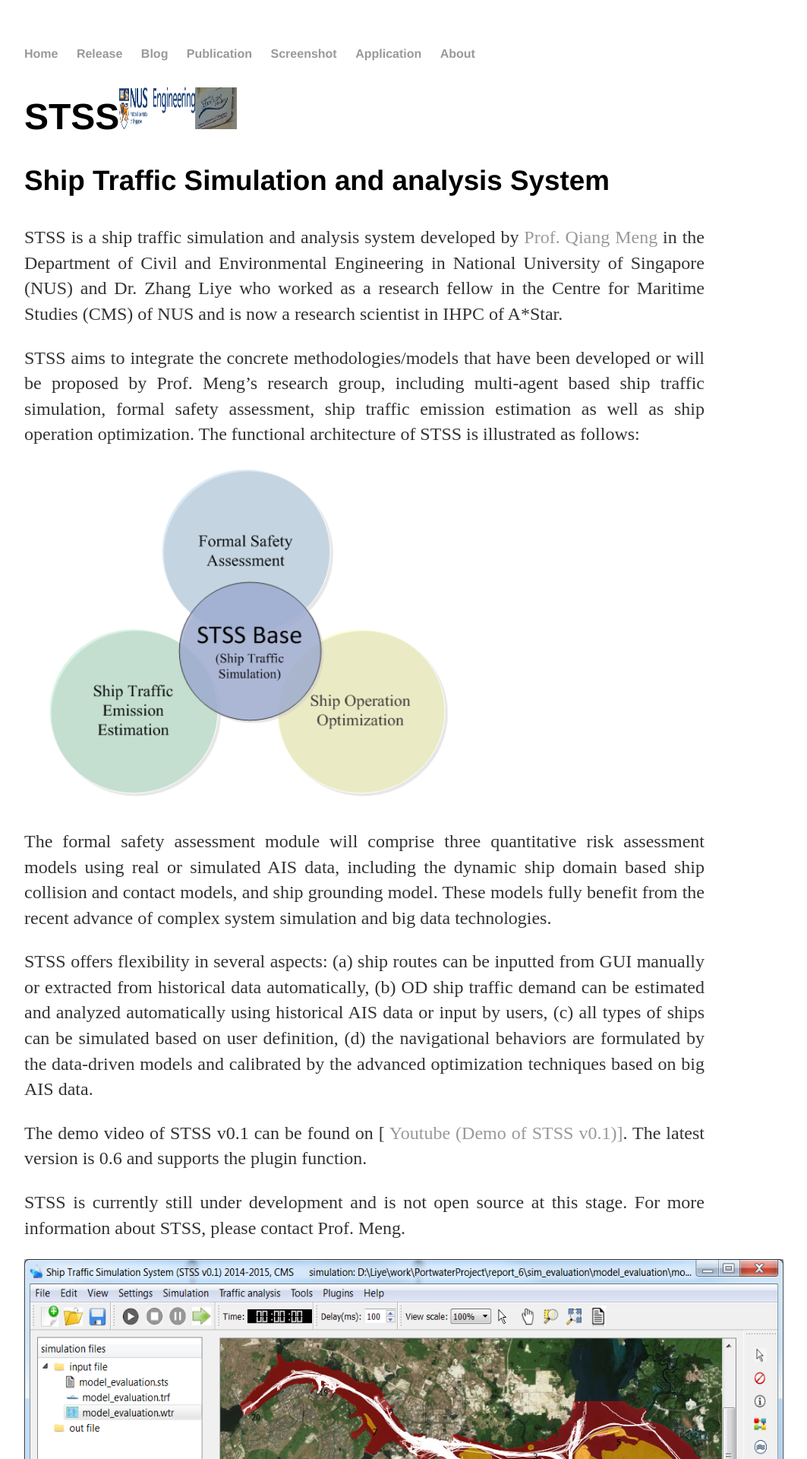
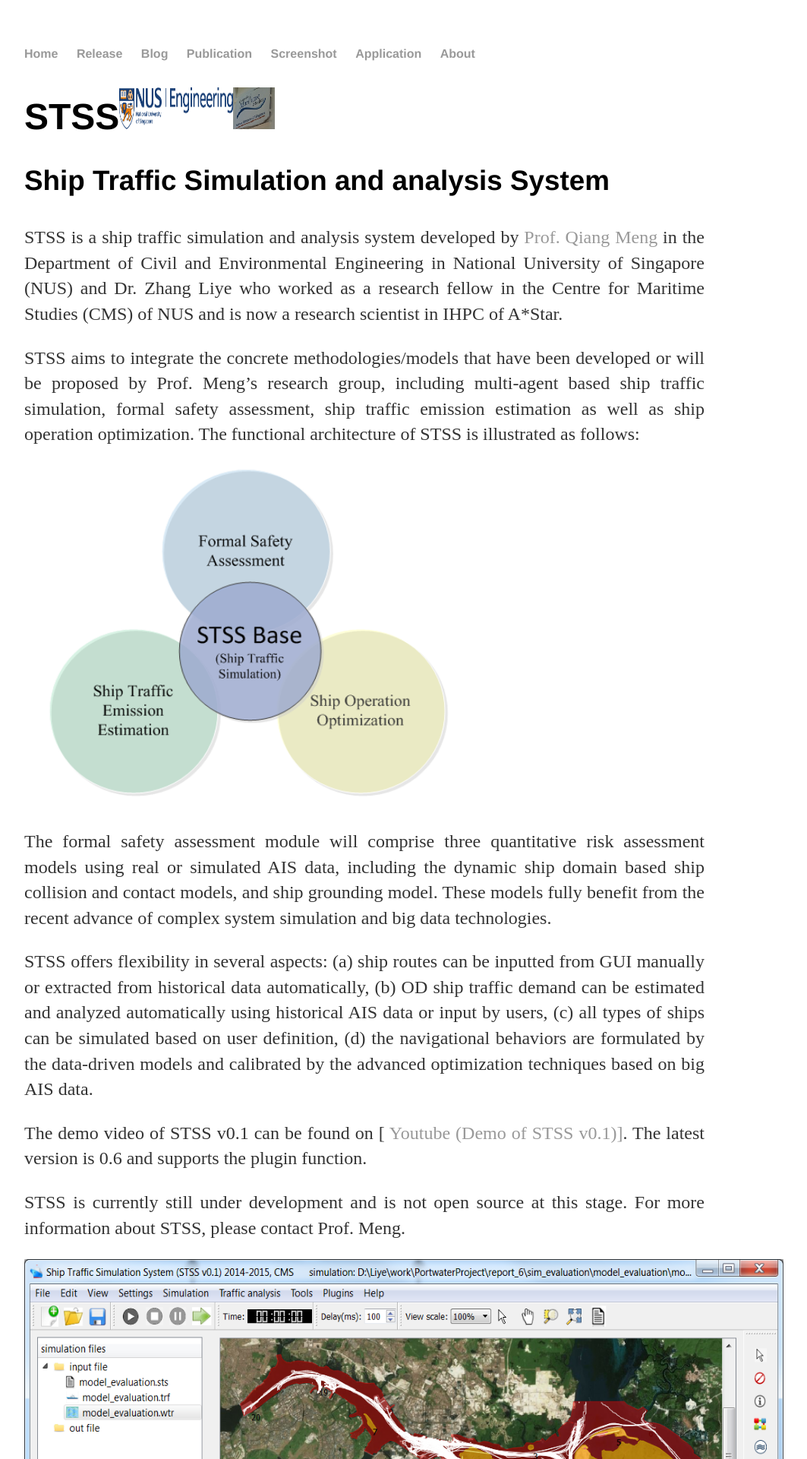
Before and after one commit to stss-maritime/stss-maritime.github.io, a Jekyll site: the page built from index.html, in a window 1280 px wide. Shown: the top 1920 px of the page at 76% size, without its empty margins (160-1223 px from the left). Built offline with Jekyll 4.4.1, drawn with Linux system fonts in a browser that asks for light colours.

Commit message:
revise about

```diff
--- a/index.html
+++ b/index.html
@@ -4,7 +4,7 @@
 ---
 
 		<div class="blurb">
-			<h1>STSS<img src="logo_ce.png" alt="HTML5 Icon", style="width:100px;height:55px;"><img src="cms-small.bmp" alt="HTML5 Icon", style="width:55px;height:55px;"></h1>
+			<h1>STSS<img src="logo_ce.png" alt="HTML5 Icon", style="width:150px;height:55px;"><img src="cms-small.bmp" alt="HTML5 Icon", style="width:55px;height:55px;"></h1>
             <h3>Ship Traffic Simulation and analysis System</h3>
 			<p align="justify">STSS is a ship traffic simulation and analysis system developed by <a href="/about">Prof. Qiang Meng</a>
 			in the Department of Civil and Environmental Engineering in National University of Singapore (NUS) and Dr. Zhang Liye who worked as a research
```
